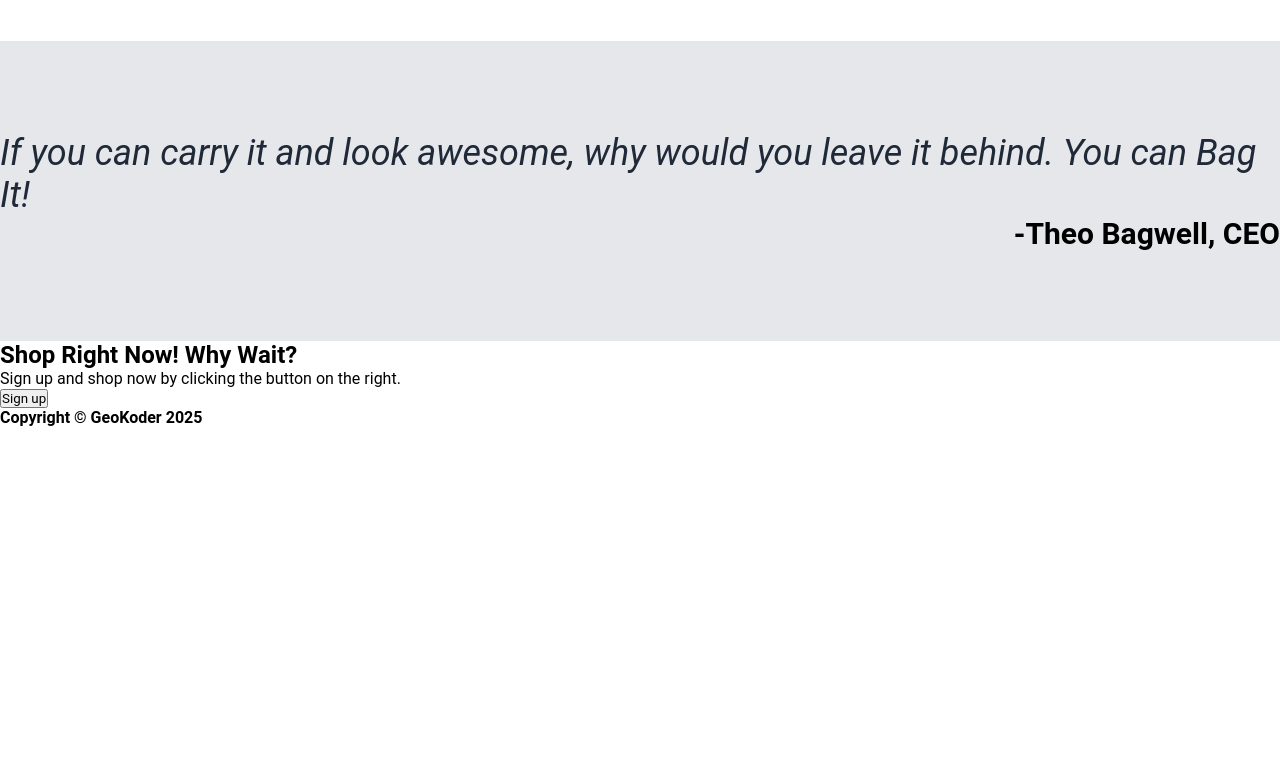
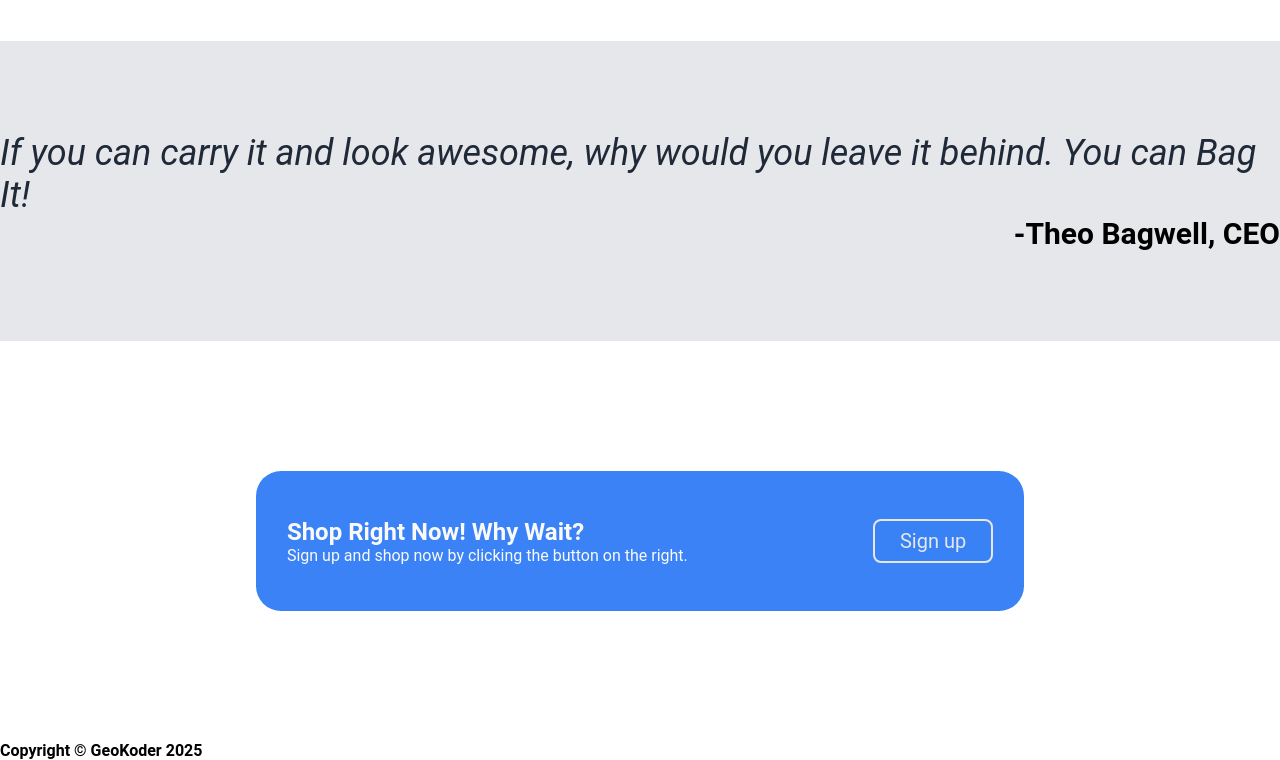
Before and after one commit to GeoKoder/odin-landingpage, a plain HTML site: page index.html in a window 1280 px wide. Shown: the part 684-1444 px from the top of the page. Before the commit the page ends 1111 px from the top, so only its background shows below. Drawn offline with Linux system fonts and the light colour scheme.

Commit message:
Updated styles.css Styled the call to action section

```diff
--- a/index.html
+++ b/index.html
@@ -73,9 +73,13 @@
 
     <div class="cta">
       <div class="signup-container">
-        <h2>Shop Right Now! Why Wait?</h2>
-        <p>Sign up and shop now by clicking the button on the right.</p>
-        <button>Sign up</button>
+        <div class="invite">
+          <h2>Shop Right Now! Why Wait?</h2>
+          <p>Sign up and shop now by clicking the button on the right.</p>
+        </div>
+        <div class="invite-btn">
+          <button>Sign up</button>
+        </div>
       </div>
     </div>
 
--- a/styles.css
+++ b/styles.css
@@ -145,3 +145,39 @@ blockquote {
   float: right;
   font-size: 30px;
 }
+
+.cta {
+  height: 400px;
+  display: flex;
+  justify-content: center;
+  align-items: center;
+}
+
+.signup-container {
+  background-color: #3b82f6;
+  width: 60%;
+  height: 35%;
+  display: flex;
+  justify-content: center;
+  align-items: center;
+  border-radius: 25px;
+}
+
+.invite {
+  flex-grow: 0.75;
+  color: #f9faf8;
+}
+
+.invite-btn > button {
+  background-color: #3882f6;
+  font-size: 20px;
+  color: #e5e7eb;
+  text-align: center;
+  width: 120px;
+  height: auto;
+  padding: 8px;
+  border-style: solid;
+  border-width: 2.5px;
+  border-color: #e5e7eb;
+  border-radius: 8px;
+}
```
